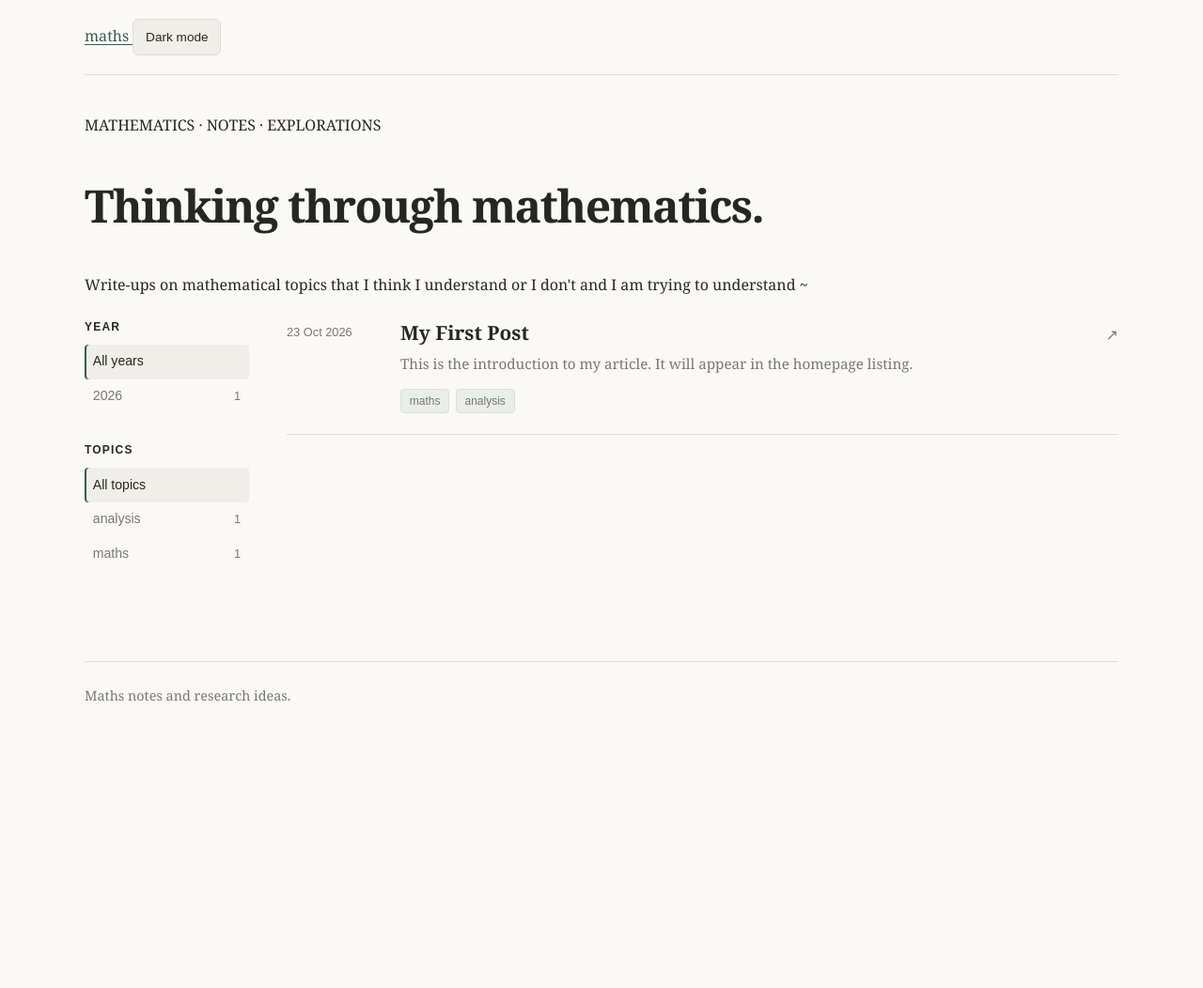
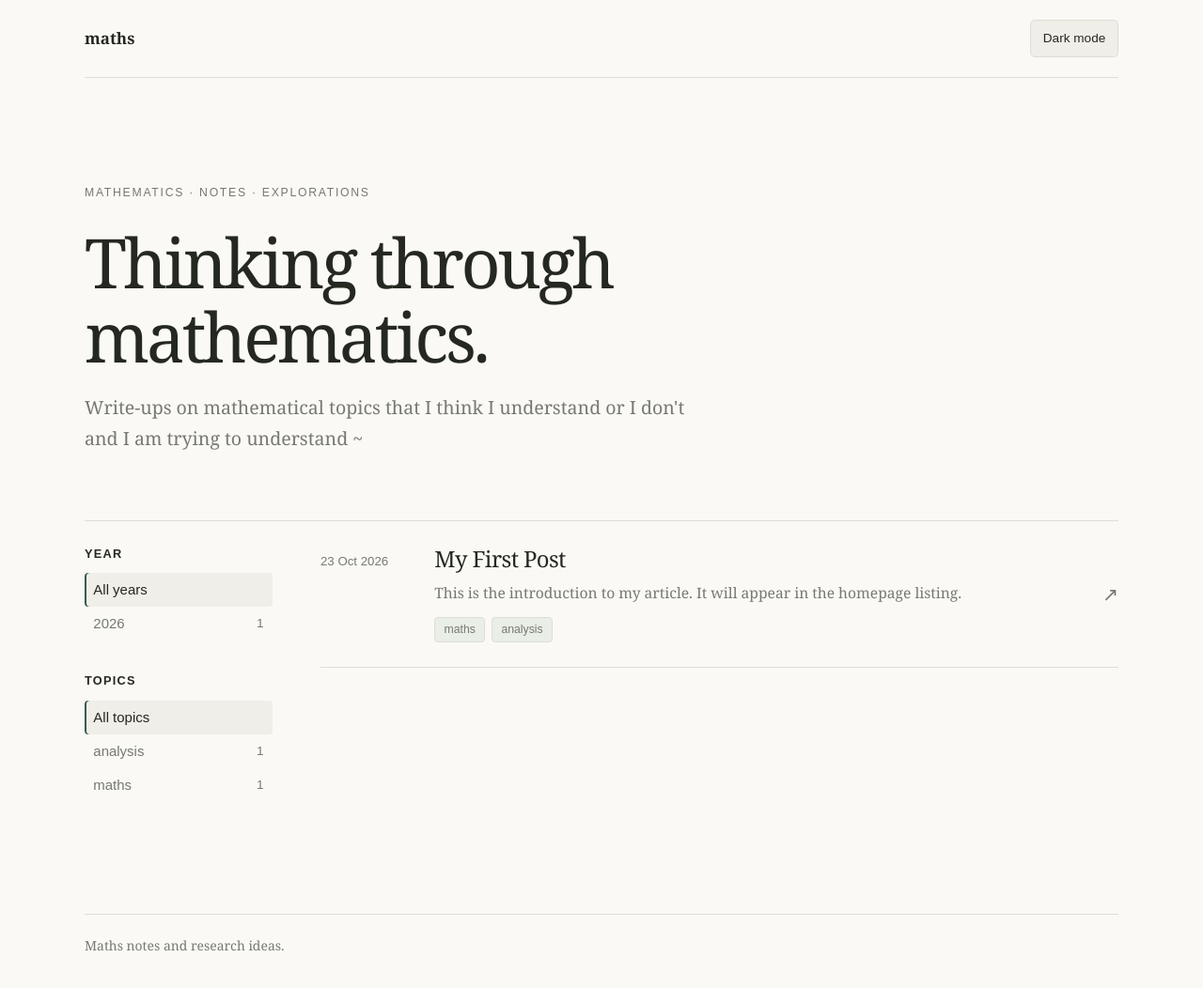
Before and after one commit to uselesstechjunks/maths, a Jekyll site: the page built from index.md, in a window 1280 px wide and 1053 px high. Shown: the whole window at 94% size. Built offline with Jekyll 4.4.1, drawn with Linux system fonts in a browser that asks for light colours.

Commit message:
Update style.css

```diff
--- a/assets/css/style.css
+++ b/assets/css/style.css
@@ -23,13 +23,14 @@
   --code-bg: #191c19;
 }
 
-/* Base */
+/* Reset and base */
 
 * {
   box-sizing: border-box;
 }
 
 html {
+  font-size: 17px;
   scroll-behavior: smooth;
 }
 
@@ -38,8 +39,13 @@ body {
   background: var(--bg);
   color: var(--text);
   font-family: Georgia, "Times New Roman", serif;
-  font-size: 16px;
-  line-height: 1.7;
+  line-height: 1.75;
+  -webkit-font-smoothing: antialiased;
+}
+
+img {
+  max-width: 100%;
+  height: auto;
 }
 
 a {
@@ -52,11 +58,6 @@ a:hover {
   text-decoration-thickness: 2px;
 }
 
-img {
-  max-width: 100%;
-  height: auto;
-}
-
 button,
 input,
 textarea,
@@ -64,89 +65,159 @@ select {
   font: inherit;
 }
 
-button {
-  color: inherit;
-}
+/* Responsive page container */
 
-/* Page structure */
-
-header,
-footer,
-main {
-  width: min(100% - 2.5rem, 1100px);
+.site-header,
+.site-content,
+.site-footer {
+  width: min(1100px, calc(100% - 3rem));
   margin-inline: auto;
 }
 
-header {
-  padding-block: 1.25rem;
+.site-header {
+  display: flex;
+  align-items: center;
+  justify-content: space-between;
+  gap: 1rem;
+  padding: 1.25rem 0;
   border-bottom: 1px solid var(--border);
+  font-size: 1rem;
+  font-weight: bold;
 }
 
-main {
-  padding-block: 2.5rem 4rem;
-  min-width: 0;
+.site-header > a {
+  color: var(--text);
+  text-decoration: none;
 }
 
-footer {
-  padding-block: 1.5rem;
+#theme-toggle {
+  flex-shrink: 0;
+  padding: 0.4rem 0.75rem;
+  border: 1px solid var(--border);
+  border-radius: 5px;
+  background: var(--surface);
+  color: var(--text);
+  cursor: pointer;
+  font-family: Arial, sans-serif;
+  font-size: 0.8rem;
+  font-weight: normal;
+}
+
+#theme-toggle:hover {
+  border-color: var(--link);
+}
+
+.site-content {
+  min-width: 0;
+  min-height: 70vh;
+  padding-top: 3rem;
+  padding-bottom: 5rem;
+}
+
+.site-footer {
+  padding: 1.2rem 0 2rem;
   border-top: 1px solid var(--border);
   color: var(--muted);
-  font-size: 0.9rem;
+  font-size: 0.82rem;
 }
 
-/* Headings */
+.site-footer p {
+  margin: 0;
+}
+
+/* Typography */
 
 h1,
 h2,
 h3,
 h4 {
   color: var(--text);
-  line-height: 1.3;
-  font-weight: 600;
+  font-weight: normal;
+  line-height: 1.25;
+  letter-spacing: -0.025em;
 }
 
 h1 {
-  font-size: clamp(2rem, 5vw, 3rem);
-  letter-spacing: -0.035em;
+  margin: 0 0 1rem;
+  font-size: clamp(2.2rem, 6vw, 3.2rem);
 }
 
 h2 {
-  margin-top: 2.5rem;
-  font-size: 1.7rem;
-  letter-spacing: -0.02em;
+  margin-top: 2.8rem;
+  font-size: 1.65rem;
 }
 
 h3 {
-  font-size: 1.2rem;
+  margin-top: 2rem;
+  font-size: 1.25rem;
 }
 
 p {
-  margin-block: 0 1rem;
+  margin: 1.15rem 0;
 }
 
-/* Theme toggle */
-
-#theme-toggle {
-  padding: 0.45rem 0.8rem;
-  border: 1px solid var(--border);
-  border-radius: 6px;
-  background: var(--surface);
-  color: var(--text);
-  cursor: pointer;
-  font-family: Arial, sans-serif;
-  font-size: 0.85rem;
+hr {
+  border: 0;
+  border-top: 1px solid var(--border);
 }
 
-#theme-toggle:hover {
-  border-color: var(--link);
+/* Homepage introduction */
+
+.home-intro {
+  padding: 2.5rem 0 3rem;
+  border-bottom: 1px solid var(--border);
 }
 
-/* Notes list and filters */
+.eyebrow {
+  color: var(--muted);
+  font: 0.72rem/1.5 Arial, sans-serif;
+  letter-spacing: 0.14em;
+}
+
+.home-intro h1 {
+  max-width: 700px;
+  margin: 1.5rem 0 1rem;
+  font-size: clamp(2.7rem, 7vw, 4.3rem);
+  line-height: 1.08;
+  letter-spacing: -0.045em;
+}
+
+.intro-text {
+  max-width: 650px;
+  color: var(--muted);
+  font-size: 1.15rem;
+  line-height: 1.7;
+}
+
+/* Notes section */
+
+.notes-section {
+  padding-top: 1.5rem;
+}
+
+.section-heading {
+  display: flex;
+  align-items: baseline;
+  justify-content: space-between;
+  gap: 1rem;
+}
+
+.section-heading h2 {
+  margin: 0 0 1rem;
+  font-size: 1.7rem;
+}
+
+.section-heading span {
+  color: var(--muted);
+  font: 0.8rem Arial, sans-serif;
+}
+
+/* Responsive notes and filter layout */
 
 .notes-layout {
   display: grid;
-  grid-template-columns: 175px minmax(0, 1fr);
-  gap: 2.5rem;
+  grid-template-columns: minmax(150px, 200px) minmax(0, 1fr);
+  gap: clamp(1.5rem, 4vw, 3rem);
   align-items: start;
   margin-top: 1.5rem;
 }
@@ -157,15 +228,17 @@ p {
   top: 1.5rem;
 }
 
+.notes-results {
+  min-width: 0;
+}
+
 .filter-group {
   margin-bottom: 2rem;
 }
 
 .filter-group h3 {
-  margin: 0 0 0.65rem;
-  font-family: Arial, sans-serif;
-  font-size: 0.75rem;
-  font-weight: 700;
+  margin: 0 0 0.7rem;
+  font: 600 0.75rem/1.4 Arial, sans-serif;
   letter-spacing: 0.1em;
   text-transform: uppercase;
 }
@@ -185,6 +258,7 @@ p {
   cursor: pointer;
   font-family: Arial, sans-serif;
   font-size: 0.88rem;
+  line-height: 1.5;
 }
 
 .filter-button:hover,
@@ -202,16 +276,14 @@ p {
   font-size: 0.8rem;
 }
 
-.notes-results {
-  min-width: 0;
-}
+/* Individual note */
 
 .note {
   display: grid;
-  grid-template-columns: 105px minmax(0, 1fr) 24px;
-  gap: 1rem;
+  grid-template-columns: 100px minmax(0, 1fr) 24px;
+  gap: 1.25rem;
   align-items: start;
-  padding: 1.4rem 0;
+  padding: 1.5rem 0;
   border-bottom: 1px solid var(--border);
 }
 
@@ -224,11 +296,9 @@ p {
 }
 
 .note-date {
-  padding-top: 0.2rem;
+  padding-top: 0.35rem;
   color: var(--muted);
-  font-family: Arial, sans-serif;
-  font-size: 0.8rem;
-  line-height: 1.5;
+  font: 0.78rem/1.6 Arial, sans-serif;
 }
 
 .note-main {
@@ -236,8 +306,8 @@ p {
 }
 
 .note-main h3 {
-  margin: 0 0 0.45rem;
-  font-size: 1.3rem;
+  margin: 0;
+  font-size: 1.4rem;
 }
 
 .note-main h3 a {
@@ -250,8 +320,18 @@ p {
 }
 
 .note-excerpt {
+  margin-top: 0.5rem;
   color: var(--muted);
-  font-size: 0.95rem;
+  font-size: 0.92rem;
+  line-height: 1.65;
+}
+
+.note-excerpt p {
+  margin: 0.5rem 0;
+}
+
+.note-excerpt p:first-child {
+  margin-top: 0;
 }
 
 .note-excerpt p:last-child {
@@ -259,8 +339,9 @@ p {
 }
 
 .note-arrow {
-  padding-top: 0.15rem;
+  align-self: center;
   color: var(--muted);
+  font-size: 1.2rem;
   text-align: right;
   text-decoration: none;
 }
@@ -269,57 +350,96 @@ p {
   color: var(--link);
 }
 
+/* Tags */
+
 .post-tags {
   display: flex;
   flex-wrap: wrap;
   gap: 0.4rem;
-  margin-top: 0.8rem;
+  margin: 0.75rem 0 0;
 }
 
 .tag {
   display: inline-block;
-  padding: 0.18rem 0.55rem;
+  padding: 0.12rem 0.55rem;
   border: 1px solid var(--border);
   border-radius: 4px;
   background: var(--tag-bg);
   color: var(--muted);
   font-family: Arial, sans-serif;
-  font-size: 0.75rem;
-  line-height: 1.5;
+  font-size: 0.72rem;
+  line-height: 1.7;
 }
 
 button.tag {
   cursor: pointer;
 }
 
-button.tag:hover {
+.tag-filter:hover {
   border-color: var(--link);
   color: var(--text);
 }
 
 #no-results {
-  padding-block: 1.5rem;
   color: var(--muted);
+}
+
+/* Older post-preview markup, if used elsewhere */
+
+.post-preview {
+  position: relative;
+  padding: 1.5rem 0 1.8rem;
+  border-bottom: 1px solid var(--border);
+}
+
+.post-preview:first-of-type {
+  margin-top: 1rem;
+}
+
+.post-preview h2 {
+  margin: 0 0 0.3rem;
+  font-size: 1.5rem;
+}
+
+.post-preview h2 a {
+  color: var(--text);
+  text-decoration: none;
+}
+
+.post-preview h2 a:hover {
+  color: var(--link);
+}
+
+.post-meta {
+  margin: 0.35rem 0;
+  color: var(--muted);
+  font-family: Arial, sans-serif;
+  font-size: 0.82rem;
+  letter-spacing: 0.015em;
+}
+
+.post-excerpt {
+  margin-top: 0.65rem;
+  color: var(--muted);
+  font-size: 0.95rem;
+  line-height: 1.7;
+}
+
+.post-excerpt p {
+  margin: 0.5rem 0;
 }
 
 /* Article pages */
 
-.post-header {
-  margin-bottom: 2rem;
-}
-
-.post-meta {
-  color: var(--muted);
-  font-family: Arial, sans-serif;
-  font-size: 0.85rem;
-}
-
 .post-content {
-  max-width: 780px;
+  max-width: 800px;
+  margin-top: 2.5rem;
 }
 
 .post-content h2 {
-  margin-top: 2.5rem;
+  margin-top: 3rem;
+  padding-bottom: 0.45rem;
+  border-bottom: 1px solid var(--border);
 }
 
 .post-content h3 {
@@ -327,39 +447,33 @@ button.tag:hover {
 }
 
 blockquote {
-  margin-inline: 0;
-  padding: 0.5rem 1rem;
-  border-left: 3px solid var(--border);
+  margin: 1.8rem 0;
+  padding: 0.2rem 1.25rem;
+  border-left: 2px solid var(--border);
   color: var(--muted);
 }
 
-hr {
-  margin-block: 2rem;
-  border: 0;
-  border-top: 1px solid var(--border);
-}
+/* Code blocks */
 
-/* Code */
-
-pre,
-code {
+code,
+pre {
   font-family: "SFMono-Regular", Consolas, "Liberation Mono", monospace;
+  font-size: 0.86em;
 }
 
 code {
-  padding: 0.12rem 0.3rem;
+  padding: 0.15rem 0.3rem;
   border-radius: 3px;
   background: var(--code-bg);
-  font-size: 0.88em;
 }
 
 pre {
   overflow-x: auto;
-  padding: 1rem;
+  max-width: 100%;
+  padding: 1.2rem;
   border: 1px solid var(--border);
-  border-radius: 6px;
+  border-radius: 5px;
   background: var(--code-bg);
-  font-size: 0.88rem;
   line-height: 1.6;
 }
 
@@ -373,14 +487,14 @@ pre code {
 table {
   width: 100%;
   border-collapse: collapse;
-  margin-block: 1.5rem;
-  font-size: 0.95rem;
+  margin: 1.5rem 0;
+  font-size: 0.92rem;
 }
 
 th,
 td {
-  padding: 0.55rem 0.75rem;
-  border: 1px solid var(--border);
+  padding: 0.6rem;
+  border-bottom: 1px solid var(--border);
   text-align: left;
 }
 
@@ -388,17 +502,27 @@ th {
   background: var(--surface);
 }
 
-/* Mobile */
+/* MathJax */
 
-@media (max-width: 650px) {
-  header,
-  footer,
-  main {
-    width: min(100% - 1.5rem, 1100px);
+.MathJax {
+  max-width: 100%;
+}
+
+/* Tablet and mobile */
+
+@media (max-width: 700px) {
+  .site-header,
+  .site-content,
+  .site-footer {
+    width: calc(100% - 2rem);
   }
 
-  main {
-    padding-top: 1.5rem;
+  .site-content {
+    padding-top: 2.2rem;
+  }
+
+  .home-intro {
+    padding: 1.5rem 0 2.5rem;
   }
 
   .notes-layout {
@@ -406,12 +530,16 @@ th {
     gap: 1.5rem;
   }
 
+  .notes-results {
+    grid-row: 1;
+  }
+
   .notes-sidebar {
     position: static;
+    grid-row: 2;
     display: grid;
-    grid-template-columns: 1fr 1fr;
+    grid-template-columns: repeat(2, minmax(0, 1fr));
     gap: 1rem;
-    order: 2;
     padding-top: 1rem;
     border-top: 1px solid var(--border);
   }
@@ -422,18 +550,20 @@ th {
 
   .note {
     grid-template-columns: 1fr 24px;
-    gap: 0.25rem 0.75rem;
+    gap: 0.5rem 0.75rem;
   }
 
   .note-date {
-    grid-column: 1;
-    grid-row: 1;
-    margin-bottom: 0.2rem;
+    grid-column: 1 / -1;
+    padding-top: 0;
   }
 
   .note-main {
     grid-column: 1;
-    grid-row: 2;
+  }
+
+  .note-main h3 {
+    font-size: 1.2rem;
   }
 
   .note-arrow {
@@ -441,13 +571,33 @@ th {
     grid-row: 2;
   }
 
-  h1 {
-    font-size: 2.1rem;
+  .post-preview h2 {
+    font-size: 1.3rem;
+  }
+
+  pre {
+    padding: 0.8rem;
+  }
+
+  html {
+    font-size: 16px;
   }
 }
 
-@media (max-width: 380px) {
+/* Very narrow phones */
+
+@media (max-width: 420px) {
+  .site-header,
+  .site-content,
+  .site-footer {
+    width: calc(100% - 1.5rem);
+  }
+
   .notes-sidebar {
-    grid-template-columns: 1fr;
+    grid-template-columns: minmax(0, 1fr);
+  }
+
+  .note {
+    padding: 1.2rem 0;
   }
 }
```
